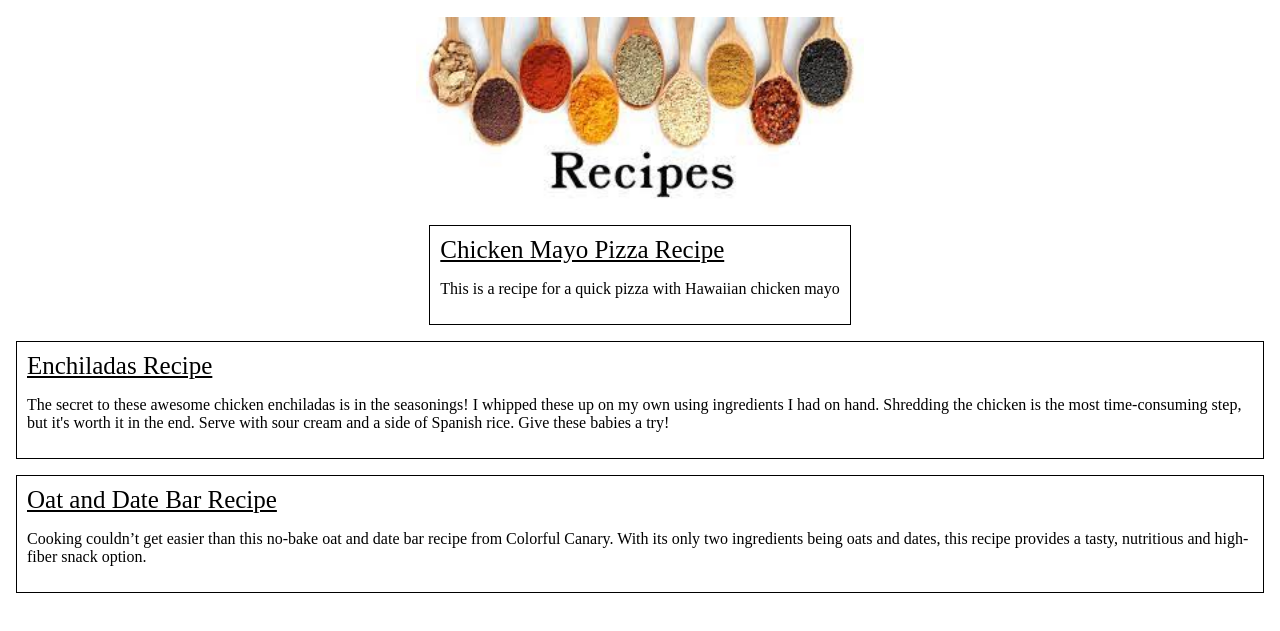
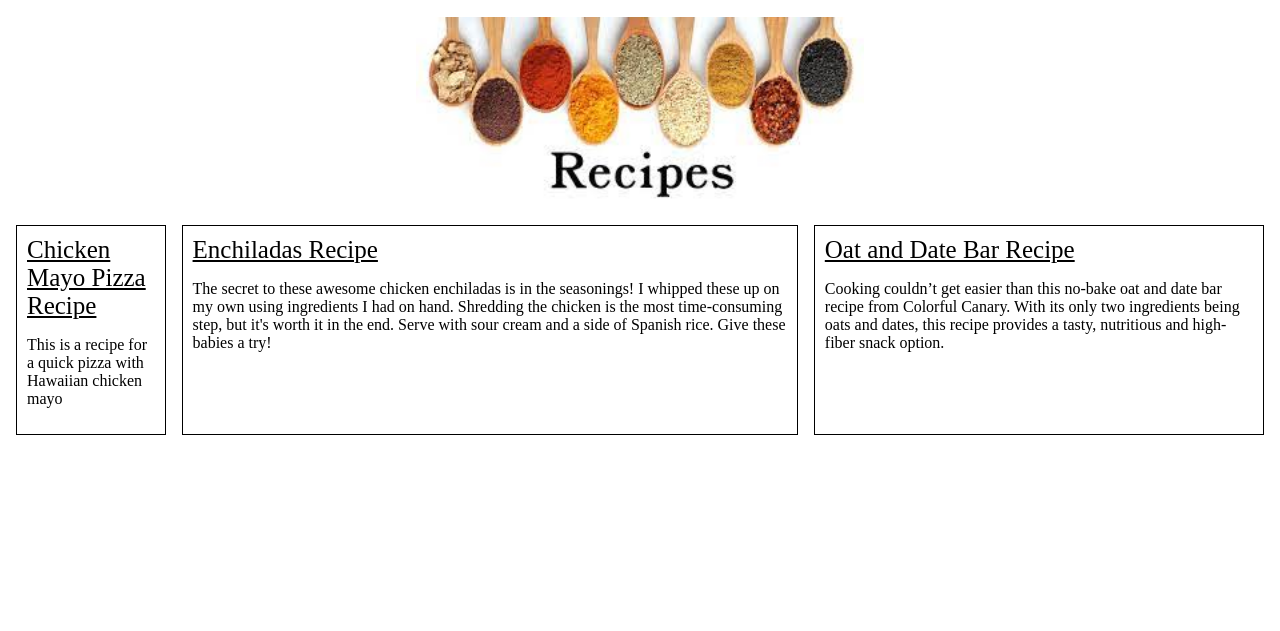
Before and after one commit to J-Stanton/odin-recipes, a plain HTML site: page index.html in a window 1280 px wide. Shown: the part 119-750 px from the top of the page. Drawn offline with Linux system fonts and the light colour scheme.

Commit message:
Add flex to recipes

```diff
--- a/style.css
+++ b/style.css
@@ -32,3 +32,7 @@ body{
     display: flex;
     flex-direction: column;
 }
+
+.recipes{
+    display: flex;
+}
```
